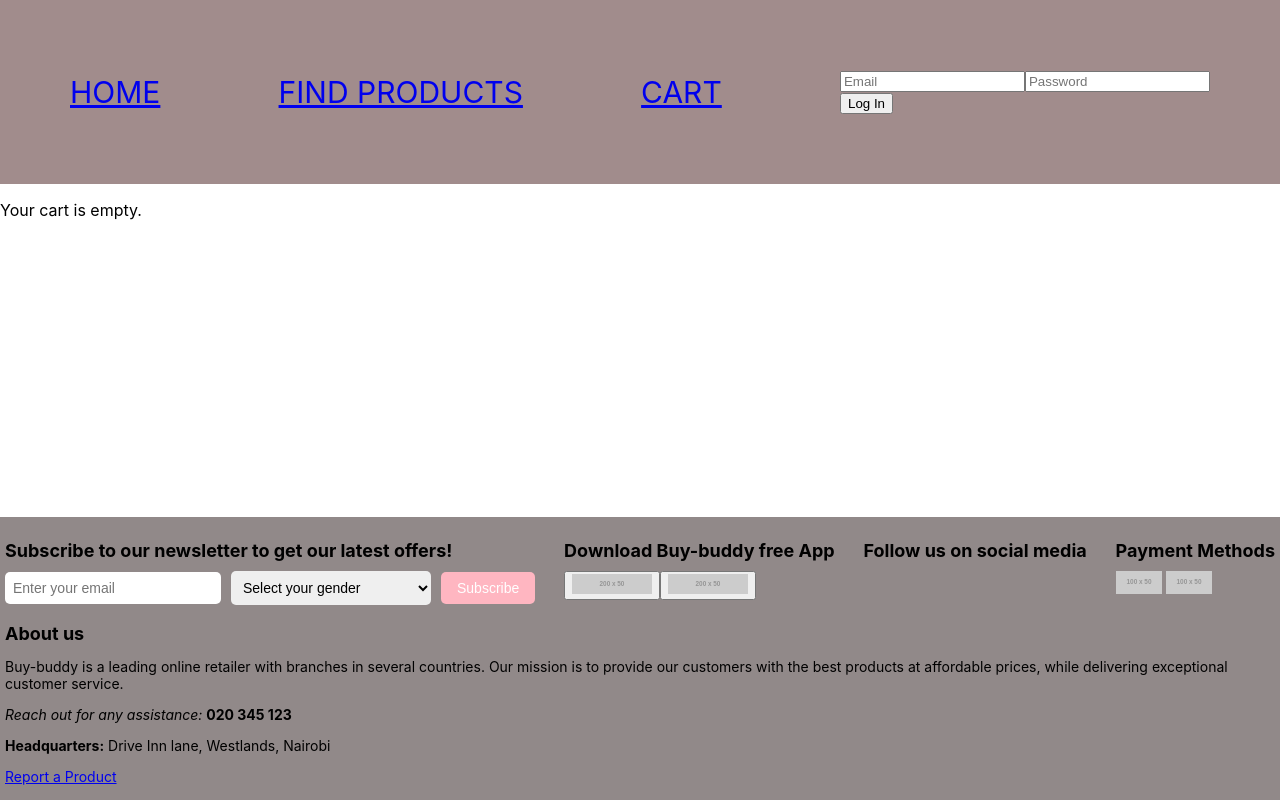
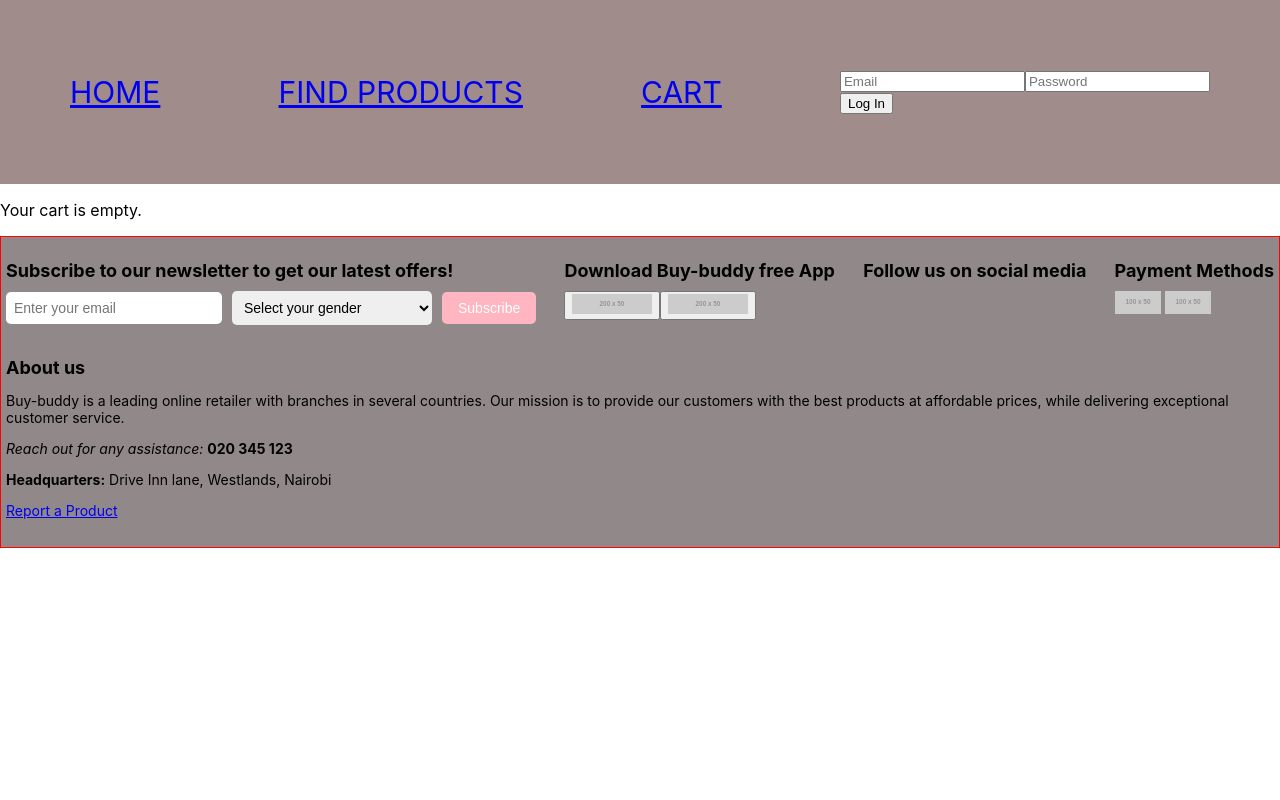
Before and after one commit to Vkerubo/buy-buddy-app, a React (Create React App) app: page /cart in a window 1280 px wide. Built offline with nearby package versions, Linux system fonts and the light colour scheme.

Commit message:
modify footer styles

```diff
--- a/src/Components/Footer.css
+++ b/src/Components/Footer.css
@@ -1,5 +1,5 @@
 footer {
-  position: absolute;
+  height: 300px;
   bottom: 0;
   left: 0;
   right: 0;
@@ -8,6 +8,7 @@ footer {
   display: flex;
   flex-wrap: wrap;
   justify-content: space-between;
+  border: 1px solid red;
 }
 
 footer h3 {
@@ -61,8 +62,12 @@ footer h3 {
 }
 
 body {
-  position: relative; /* Add this to make footer relative to body */
+  display: flex;
+  flex-direction: column;
   min-height: 100vh;
-  margin: 0;
-  padding: 0;
 }
+
+.content {
+  margin-bottom: 50px;
+  margin-top: 100px; /* change 20px to match your footer height */
+}
```
